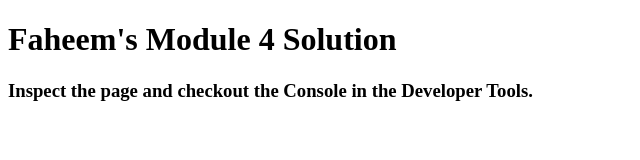
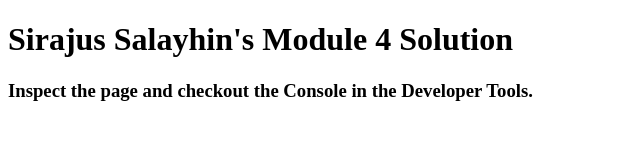
Before and after one commit to salayhin/JHU-coursera-html-css-module4, a plain HTML site: page index.html in a window 1280 px wide. Shown: the whole page, without its empty margins (0-640 px from the left). Drawn offline with Linux system fonts and the light colour scheme.

Commit message:
Update index.html

```diff
--- a/index.html
+++ b/index.html
@@ -11,7 +11,7 @@
   <script src="script.js"></script>
 </head>
 <body>
-  <h1>Faheem's Module 4 Solution</h1>
+  <h1>Sirajus Salayhin's Module 4 Solution</h1>
   <h3>Inspect the page and checkout the Console in the Developer Tools.</h3>
 </body>
 </html>
```
